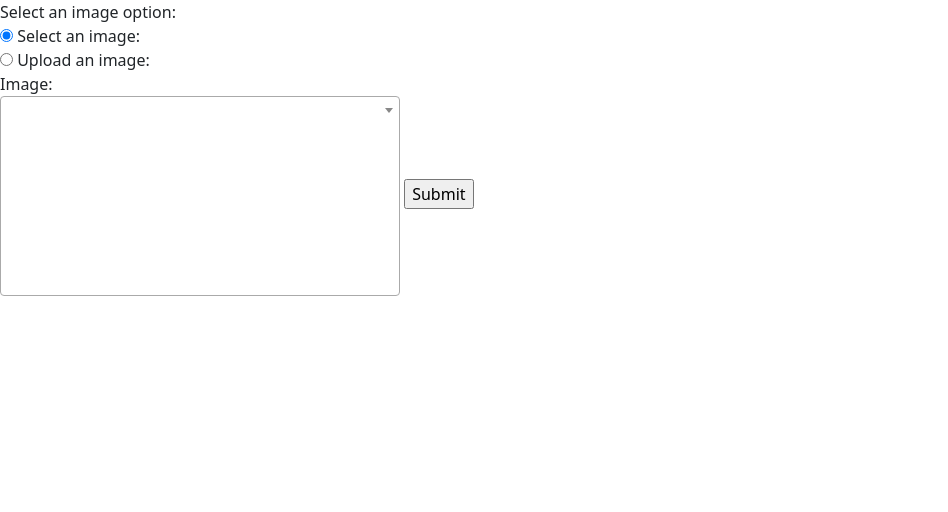
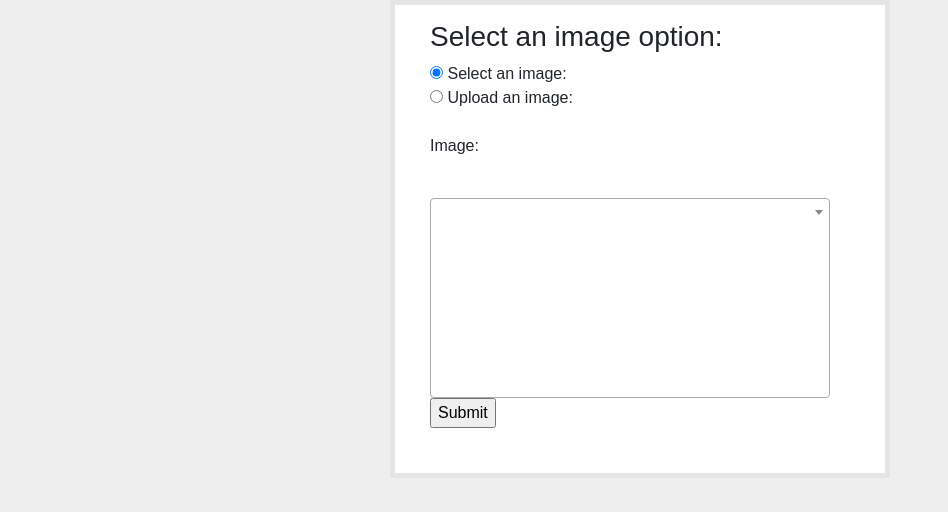
Before and after one commit to ZackPaz2023/CapstoneGroup, a Flask app: template templates/new-fundraiser-second-page.html in a window 1280 px wide. Shown: the top 512 px of the page, without its empty margins (0-948 px from the left). Run offline with Flask 2, Linux system fonts and the light colour scheme; the template is opened without the code that fills it, so the values that code supplies are empty.

Commit message:
reformatted image page for new fundraiser form

```diff
--- a/templates/login.html
+++ b/templates/login.html
@@ -79,6 +79,7 @@
             <input type="password" class="form-control" name="password" autocomplete="off" placeholder="password" required="">
             <br>
             <input type="submit" class="btn btn-success btn-block" value="Login">
+        </div>
     </form>
 </div>
 
--- a/templates/new-fundraiser-form.html
+++ b/templates/new-fundraiser-form.html
@@ -66,12 +66,6 @@ input[type="text"]{
                 border-bottom-left-radius: 0;
                 border-bottom-right-radius: 0;
         }
-        select.icon-menu option {
-            background-repeat:no-repeat;
-            background-position:bottom left;
-            padding-left:30px;
-        }
-
 
 h3{
     text-align: center;
--- a/templates/new-fundraiser-second-page.html
+++ b/templates/new-fundraiser-second-page.html
@@ -4,12 +4,29 @@
     <link rel="stylesheet" href="https://cdnjs.cloudflare.com/ajax/libs/select2/4.0.5/css/select2.css" />
     <link href="https://cdn.jsdelivr.net/npm/bootstrap@5.2.2/dist/css/bootstrap.min.css" rel="stylesheet" integrity="sha384-Zenh87qX5JnK2Jl0vWa8Ck2rdkQ2Bzep5IDxbcnCeuOxjzrPF/et3URy9Bv1WTRi" crossorigin="anonymous">
     <script src="https://cdn.jsdelivr.net/npm/bootstrap@5.2.2/dist/js/bootstrap.bundle.min.js" integrity="sha384-OERcA2EqjJCMA+/3y+gxIOqMEjwtxJY7qPCqsdltbNJuaOe923+mo//f6V8Qbsw3" crossorigin="anonymous"></script>
+<style>
+* {box-sizing: border-box;}
 
+ body{
+            background: #eee !important;
+            margin: 0;
+            font-family: Arial, Helvetica, sans-serif;
+        }
 
+.image{
+    max-width: 500px;
+            padding: 15px 35px 45px;
+            margin: auto;
+            background-color: #fff;
+            border: 5px solid rgba(0,0,0,0.1);
+
+}
+</style>
 </head>
 
 <body>
-    Select an image option:
+    <div class="image">
+        <h3>Select an image option:</h3>
         <div>
             <input type="radio" id="selectImage" name="image" value="selectImage" checked>
             <label for="selectImage">Select an image:</label>
@@ -27,7 +44,8 @@
             <input type="hidden" name="creation" value="{{creation}}">
 
             <div id="selectImageCode">
-            Image:
+                <br>
+                <p>Image:</p>
                 <br>
                 <select  id="imageSelect" name="imageSelect" style="width: 400px;" data-minimum-results-for-search="Infinity">
                     {% for image in imageList %}
@@ -52,6 +70,7 @@
                 <input type="submit" value="Submit" />
             </div>
         </form>
+    </div>
 
     <script src="https://cdn.jsdelivr.net/npm/@popperjs/core@2.11.6/dist/umd/popper.min.js" integrity="sha384-oBqDVmMz9ATKxIep9tiCxS/Z9fNfEXiDAYTujMAeBAsjFuCZSmKbSSUnQlmh/jp3" crossorigin="anonymous"></script>
     <script src="https://cdn.jsdelivr.net/npm/bootstrap@5.2.2/dist/js/bootstrap.min.js" integrity="sha384-IDwe1+LCz02ROU9k972gdyvl+AESN10+x7tBKgc9I5HFtuNz0wWnPclzo6p9vxnk" crossorigin="anonymous"></script>
```
Lines whose indentation alone changed are shown as unchanged.
